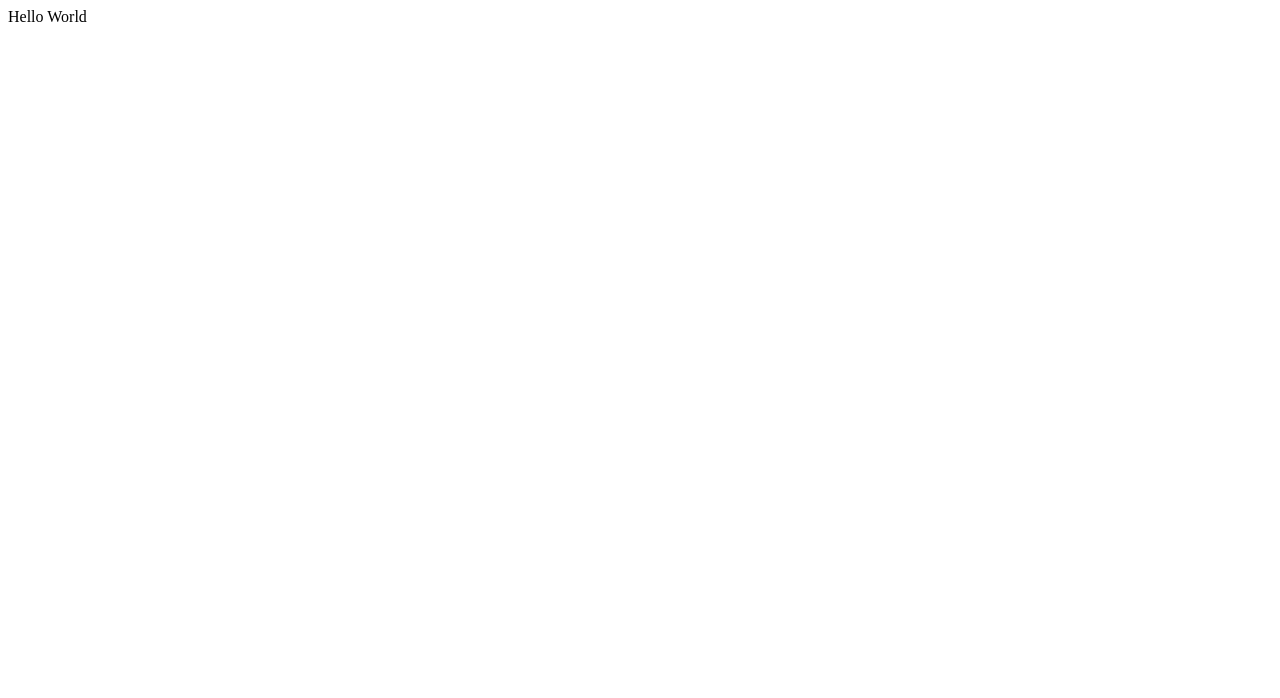
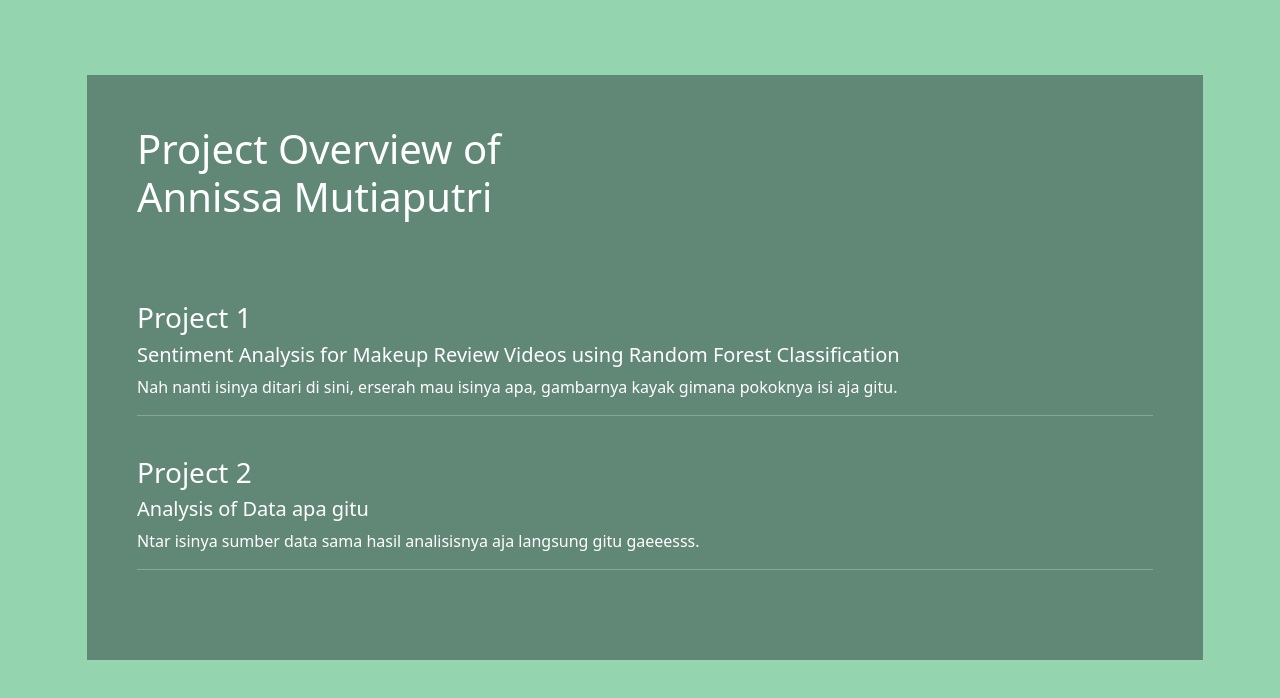
Before and after one commit to NissaMutia/NissaMutia.github.io, a plain HTML site: page index.html in a window 1280 px wide. Drawn offline with nearby package versions, Linux system fonts and the light colour scheme.

Commit message:
Update index.html

```diff
--- a/index.html
+++ b/index.html
@@ -1,5 +1,43 @@
+<!DOCTYPE html>
+<html>
 <head>
+	<link href="https://cdn.jsdelivr.net/npm/bootstrap@5.1.3/dist/css/bootstrap.min.css" rel="stylesheet" integrity="sha384-1BmE4kWBq78iYhFldvKuhfTAU6auU8tT94WrHftjDbrCEXSU1oBoqyl2QvZ6jIW3" crossorigin="anonymous">
+
+	<title>Annissa's Portofolio</title>
 </head>
-<body>
-  <p> Hello World </p>
+<body style="background-color: #94d4ae">
+	<div class="container" style="margin: 75px;">
+<!--   <div class="row justify-content-md-center">
+ --><!--     <div class="col col-md-auto">
+      1 of 3
+    </div> -->
+    <div class="col-xmd-6 text-white" style="align-self: center; background-color: #618777;padding: 50px">
+    	<h1>Project Overview of<br>Annissa Mutiaputri</h1>
+
+    	<br>
+    	<br><br>
+
+    	<div>
+	    	<h3>Project 1</h3>
+	    	<h5>Sentiment Analysis for Makeup Review Videos using Random Forest Classification</h5>
+	    	<p>Nah nanti isinya ditari di sini, erserah mau isinya apa, gambarnya kayak gimana pokoknya isi aja gitu.</p>
+	    	<hr>
+	    	<br>
+    	</div>
+
+    	 <div>
+	    	<h3>Project 2</h3>
+	    	<h5>Analysis of Data apa gitu</h5>
+	    	<p>Ntar isinya sumber data sama hasil analisisnya aja langsung gitu gaeeesss.</p>
+	    	<hr>
+	    	<br>
+    	</div>
+
+    </div>
+<!--     <div class="col col-md-auto">
+      3 of 3
+    </div>
+ -->  </div>
+</div>
 </body>
+</html>
```
